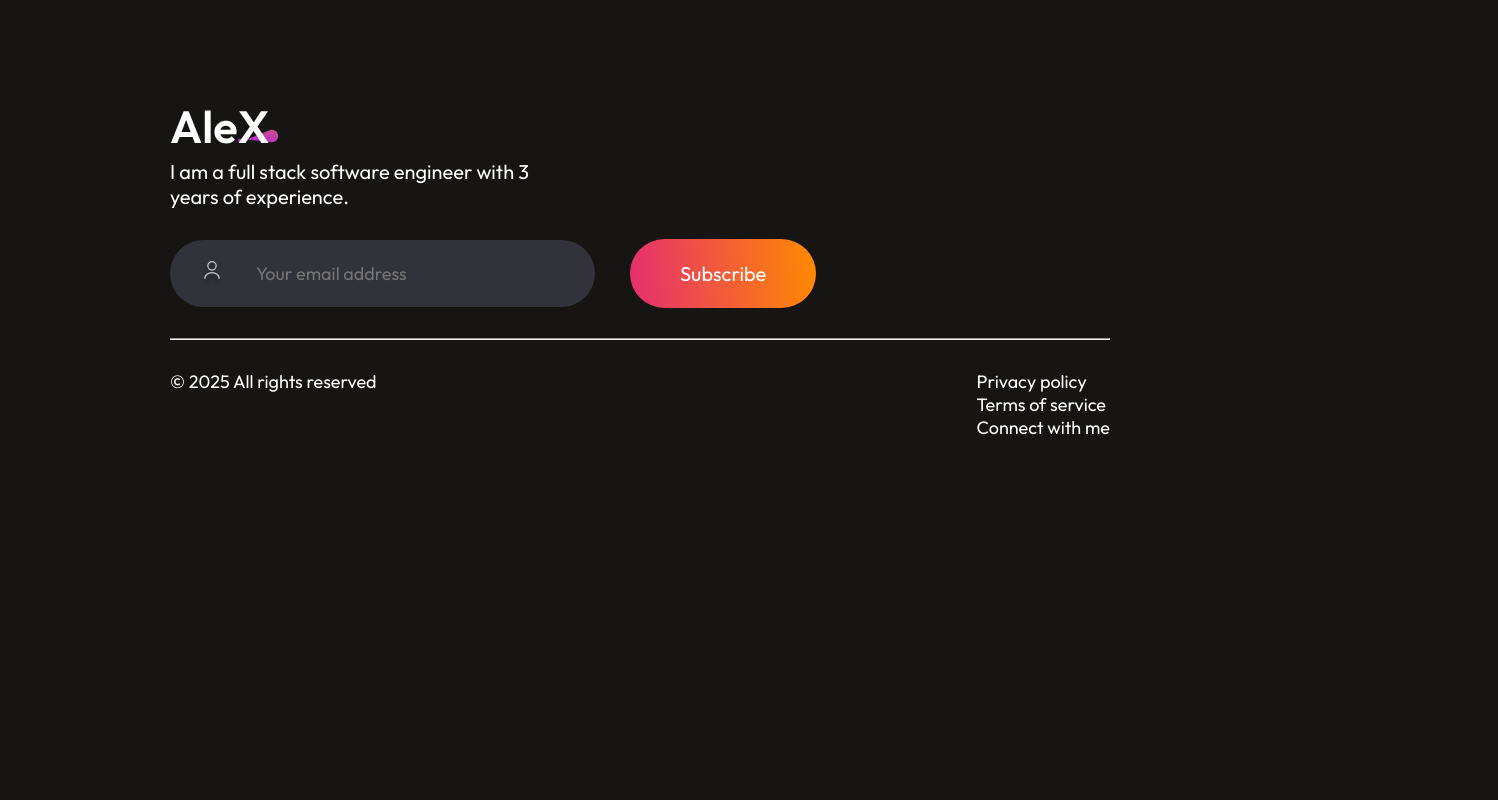
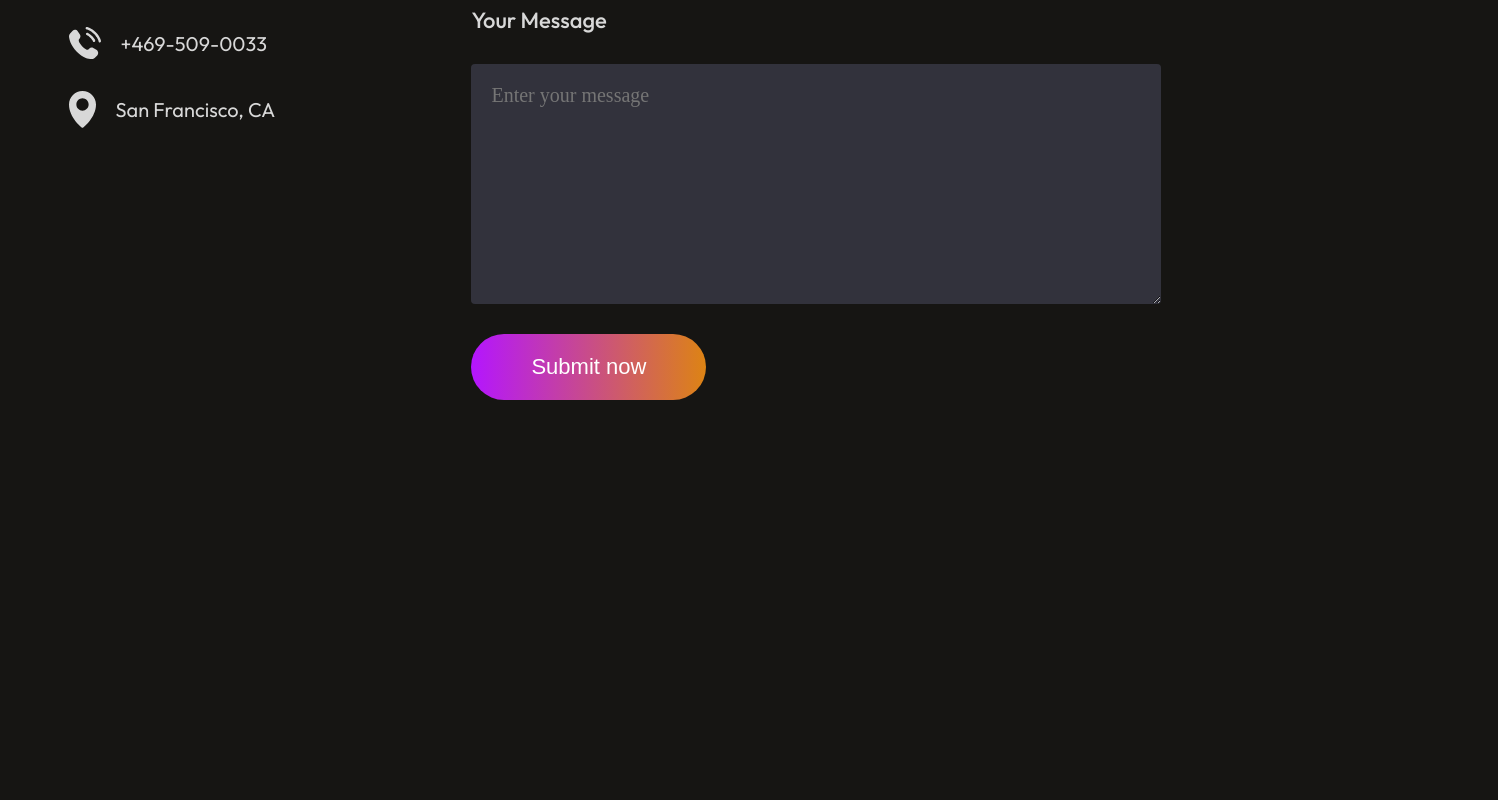
Before and after one commit to saraStevens325/portfolio, a React (Vite) app: page / in a window 1280 px wide. Shown: the part 6060-6860 px from the top of the page, 1498 px wide, since content can reach past the window. Before the commit the page ends 6527 px from the top, so only its background shows below. Built offline with nearby package versions, Linux system fonts and the light colour scheme.

Commit message:
added navbar and footer logo

```diff
--- a/src/Components/Footer/Footer.css
+++ b/src/Components/Footer/Footer.css
@@ -7,6 +7,13 @@
 .footer-top {
     display: flex;
     justify-content: space-between;
+}
+.footer-top-left img{
+    width: 500px;
+    height: 500px;
+    align-items: start;
+    border: none;
+    border-radius: 10px;
 }
 .footer-top-left p{
     font-size: 20px;
--- a/src/Components/Footer/Footer.jsx
+++ b/src/Components/Footer/Footer.jsx
@@ -1,6 +1,6 @@
 import React from 'react'
 import './Footer.css'
-import footer_logo from '../../assets/footer_logo.svg'
+import logo from '../../assets/footer_logo.svg'
 import user_icon from '../../assets/user_icon.svg'
 
 const Footer = () => {
@@ -8,7 +8,7 @@ const Footer = () => {
     <div className='footer'>
         <div className='footer-top'>
             <div className='footer-top-left'>
-                <img src={footer_logo} alt="" />
+                <img src={logo} alt="" />
                 <p>I am a full stack software engineer with 3 years of experience.</p>
             </div>
         </div>
--- a/src/Components/Navbar/Navbar.css
+++ b/src/Components/Navbar/Navbar.css
@@ -90,3 +90,7 @@
         gap: 20px;
     }
 }
+.logo-img{
+    width: 500px;
+    height: 500px;
+}
--- a/src/Components/Navbar/Navbar.jsx
+++ b/src/Components/Navbar/Navbar.jsx
@@ -25,7 +25,7 @@ const Navbar = () => {
 
   return (
     <div className='Navbar'>
-        <img src={logo} alt="" />
+        <img className="logo-img" src={logo} alt="" />
         <img src={menu_open} onClick={openMenu} alt="" className="nav-mod-open" />
         <img src={menu_close} onClick={closeMenu} alt="" className="nav-mod-close" />
         <ul ref={menuRef} className="nav-menu">
```
Also changed, not shown: src/assets/footer_logo.svg, src/assets/logo.svg.
